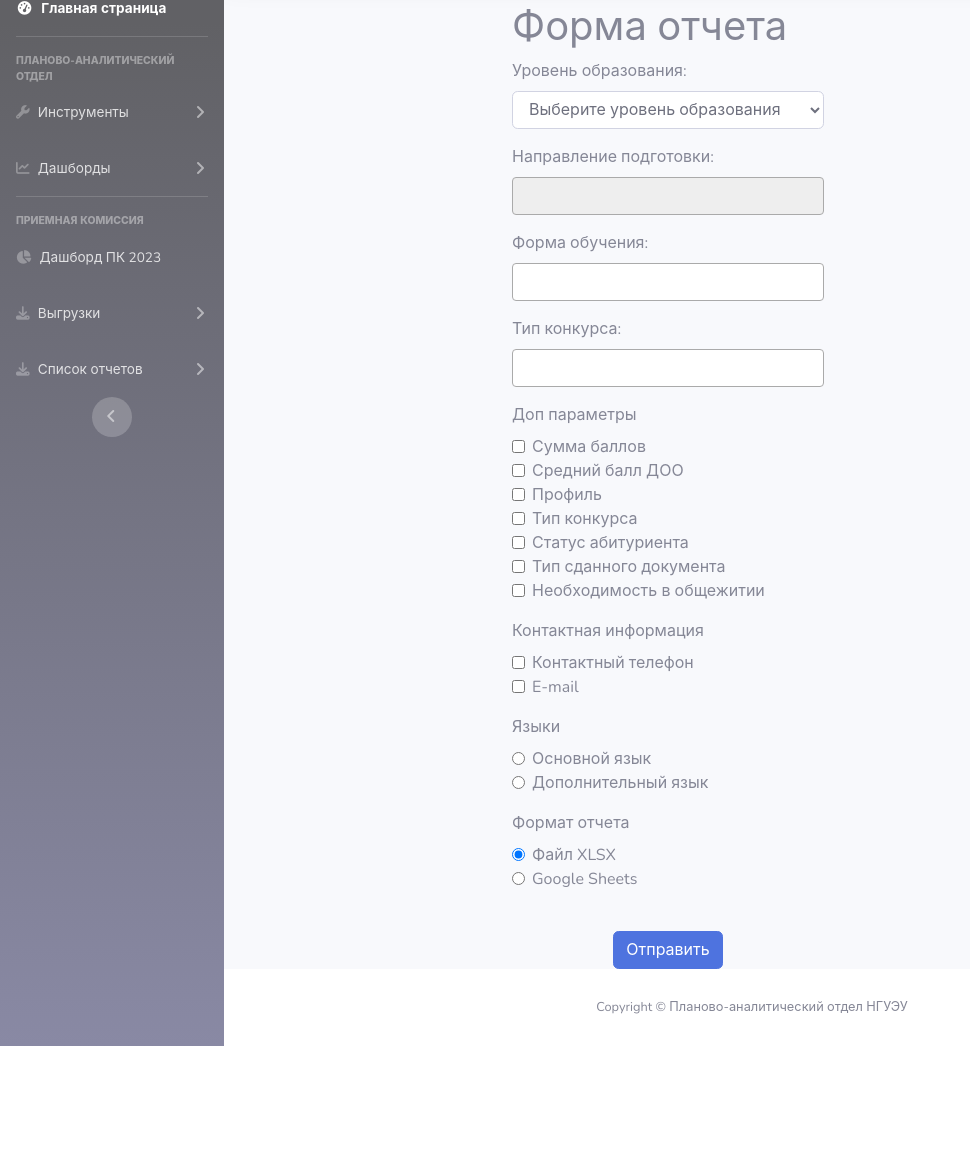
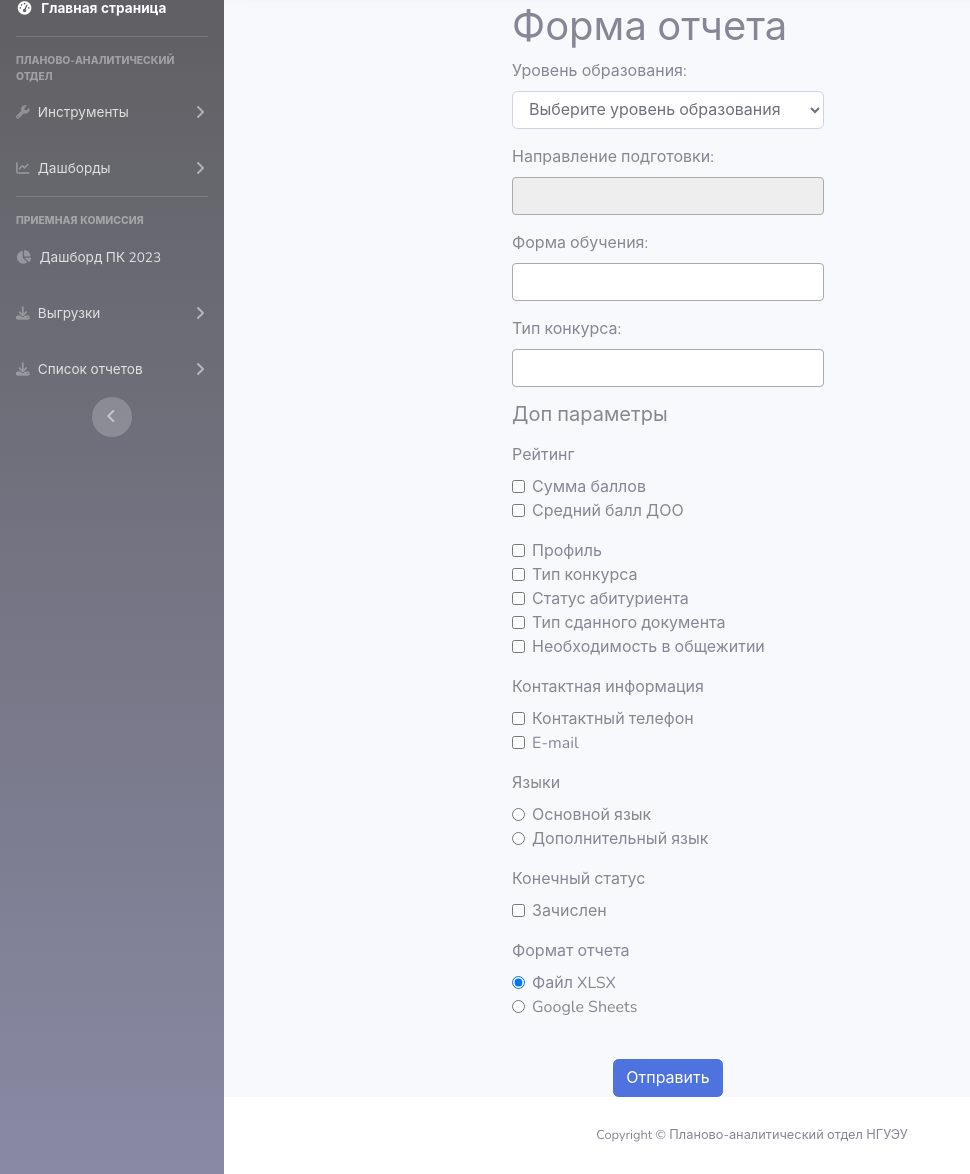
Before and after one commit to hyxp3r/paosystem_new, a Django app: page /oopk/oopk/report in a window 1280 px wide. Shown: the part 91-1265 px from the top of the page, without its empty margins (0-970 px from the left). Before the commit the page ends 1137 px from the top, so only its background shows below. Run offline with Django 4.2, Linux system fonts and the light colour scheme; the visitor is signed in with stand-in values (Sample User, id 1); data that the repository does not hold is empty; parts of the project's set-up code (start-up, migrations or seed data) failed here and were passed over; some libraries are stand-ins or nearby versions.

Commit message:
Добавлен flower

```diff
--- a/oopk/reports.py
+++ b/oopk/reports.py
@@ -86,6 +86,7 @@ class ReportOne(ReportDataOperation):
         AND V.programSetTitle in ({programs})
         {"AND L.MAIN_P = 1" if self.request.get("radioLanguage") == "main" else ""}
         {"AND L.MAIN_P <> 1" if self.request.get("radioLanguage") == "second" else ""}
+        {"AND V.enrOrderNumber is not null AND V.enrExtractCancelled = 0" if self.request.get("checkboxOrder") else ""}
         """
         return data
 
--- a/oopk/templates/oopk/report.html
+++ b/oopk/templates/oopk/report.html
@@ -61,8 +61,10 @@
       </div>
 
       <div class="form-group">
-        <label for="form-group">Доп параметры</label>
+        <label for="form-group"><h5>Доп параметры</h5></label>
 
+        <div class = "form-group">
+          <label for="form-group">Рейтинг</label>
         <div class="form-check">
           <input type="checkbox" class="form-check-input" id="checkboxRating" name="checkboxRating">
           <label class="form-check-label" for="checkboxRating">Сумма баллов</label>
@@ -72,6 +74,8 @@
           <input type="checkbox" class="form-check-input" id="checkboxDocumentRating" name="checkboxDocumentRating">
           <label class="form-check-label" for="checkboxDocumentRating">Средний балл ДОО</label>
         </div>
+
+      </div>
 
         <div class = "form-check">
           <input type="checkbox" class="form-check-input" id="checkboxProfile" name="checkboxProfile">
@@ -123,6 +127,13 @@
           <label class="form-check-label" for="radioLanguageSecond">Дополнительный язык</label>
         </div>
 
+      </div>
+      <div class="form-group">
+        <label for="form-group">Конечный статус</label>
+        <div class="form-check">
+          <input type="checkbox" class="form-check-input" id="checkboxOrder" name="checkboxOrder">
+          <label class="form-check-label" for="checkboxOrder">Зачислен</label>
+        </div>
       </div>
 
       <div class="form-group">
--- a/requirements.txt
+++ b/requirements.txt
@@ -16,6 +16,7 @@ Django==4.1.4
 django-celery-beat==2.5.0
 django-timezone-field==5.1
 et-xmlfile==1.1.0
+flower==2.0.0
 google-api-core==2.11.0
 google-api-python-client==2.86.0
 google-auth==2.17.3
@@ -23,12 +24,14 @@ google-auth-httplib2==0.1.0
 google-auth-oauthlib==1.0.0
 googleapis-common-protos==1.59.0
 httplib2==0.22.0
+humanize==4.7.0
 idna==3.4
 kombu==5.2.4
 numpy==1.24.1
 oauthlib==3.2.2
 openpyxl==3.0.10
 pandas==1.5.2
+prometheus-client==0.17.0
 prompt-toolkit==3.0.36
 protobuf==4.22.3
 psycopg2-binary==2.9.5
@@ -46,6 +49,7 @@ requests-oauthlib==1.3.1
 rsa==4.9
 six==1.16.0
 sqlparse==0.4.3
+tornado==6.3.2
 tzdata==2023.3
 uritemplate==4.1.1
 urllib3==1.26.15
```
